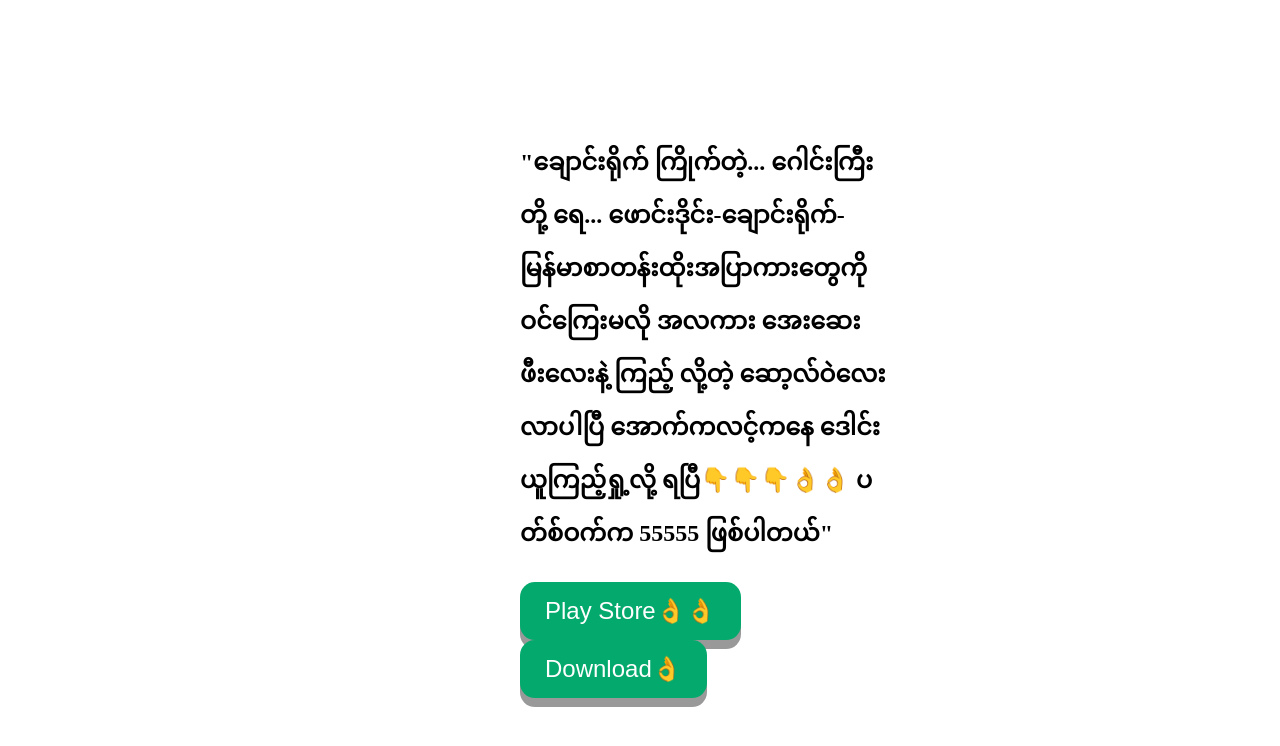
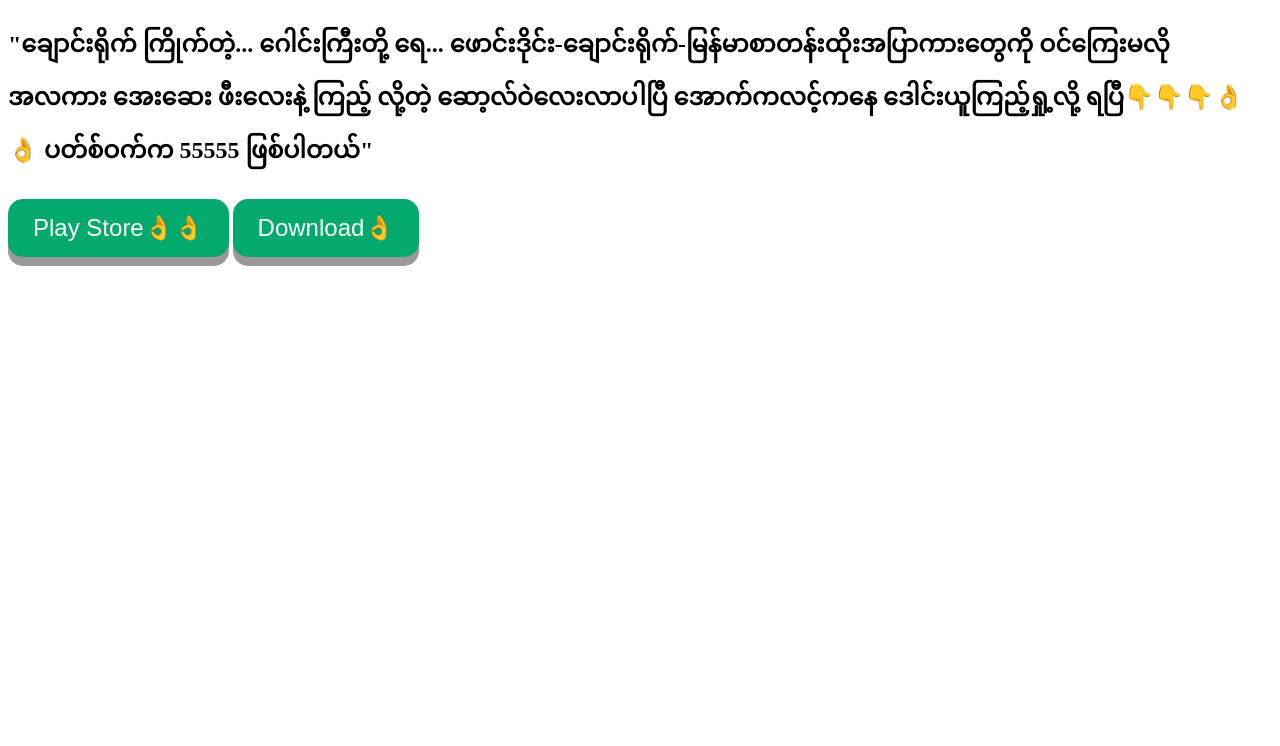
Before and after one commit to founddie/founddie.github.io, a plain HTML site: page index.html in a window 1280 px wide. Drawn offline with Linux system fonts and the light colour scheme.

Commit message:
Update index.html

```diff
--- a/index.html
+++ b/index.html
@@ -20,14 +20,7 @@
 .text{
     text-align: center;
 }
-.body{
-    position: absolute;
-left:  40%;
-right: 30%;
-  top: 50%;
-  -ms-transform: translateY(-50%);
-  transform: translateY(-50%);
-}
+
 
 
 .button:hover {background-color: #3e8e41}
@@ -40,7 +33,7 @@ right: 30%;
 </style>
 <title>Hello</title>
 </head>
-<body class="body">
+<body>
 
 <h2>"ချောင်းရိုက် ကြိုက်တဲ့...
     ဂေါင်းကြီးတို့ ရေ...
```
